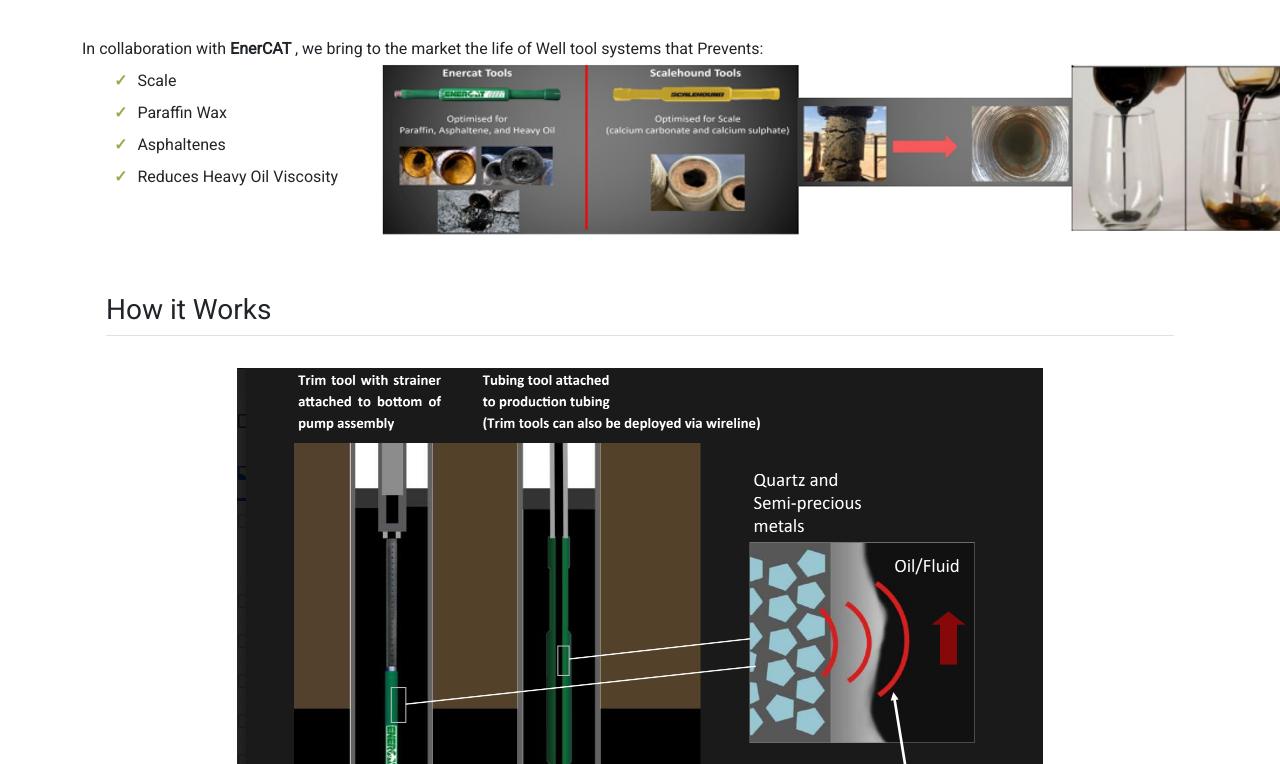
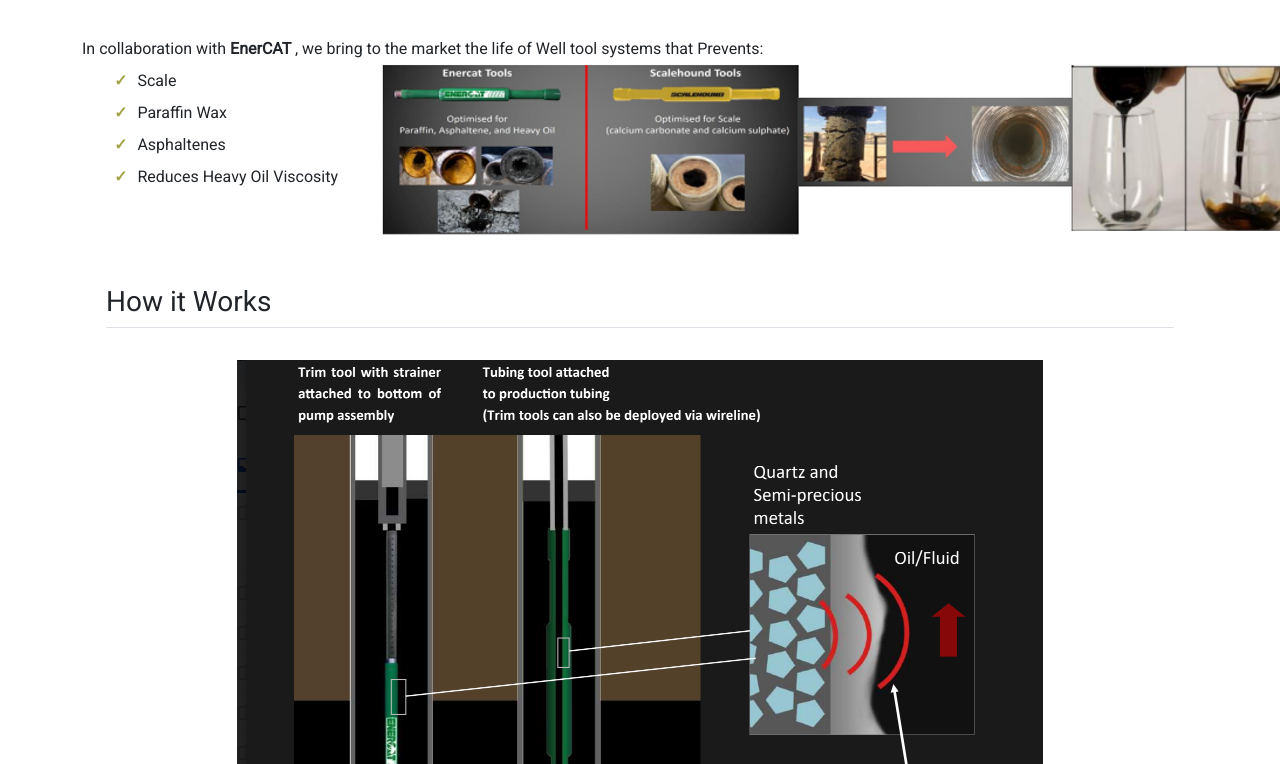
Before and after one commit to UyEduok/GPL, a plain HTML site: page Flow-Enhancement-Tool-Services.html in a window 1280 px wide. Shown: the part 188-952 px from the top of the page. Drawn offline with nearby package versions, Linux system fonts and the light colour scheme.

Commit message:
Update Flow-Enhancement-Tool-Services.html

```diff
--- a/Flow-Enhancement-Tool-Services.html
+++ b/Flow-Enhancement-Tool-Services.html
@@ -96,9 +96,9 @@
           <img src="./flow enhancement too2.PNG" alt="Example image" class="flow-img">
           </div>
         </div>
-      </div>
-      <div class="container pb-5">
-        <div class="px-4 pt-3">
+    </div>
+      <div class="container pb-3">
+        <div class="px-4 pt-2">
           <h3 class="pb-2 border-bottom">How it Works</h3>
         </div>
         <div class="col-lg-12 col-sm-10 text-center">
```
